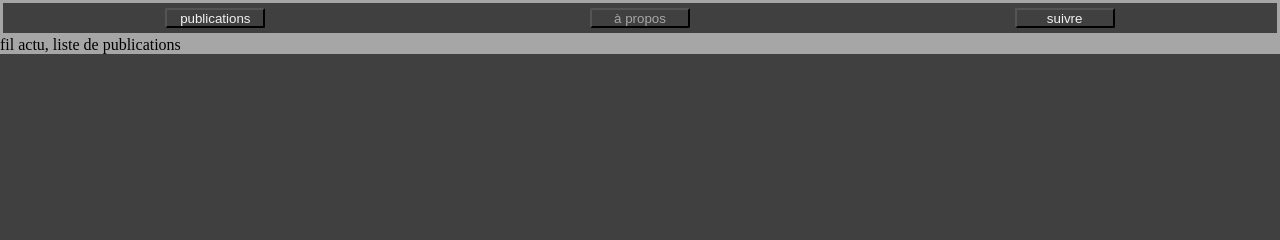
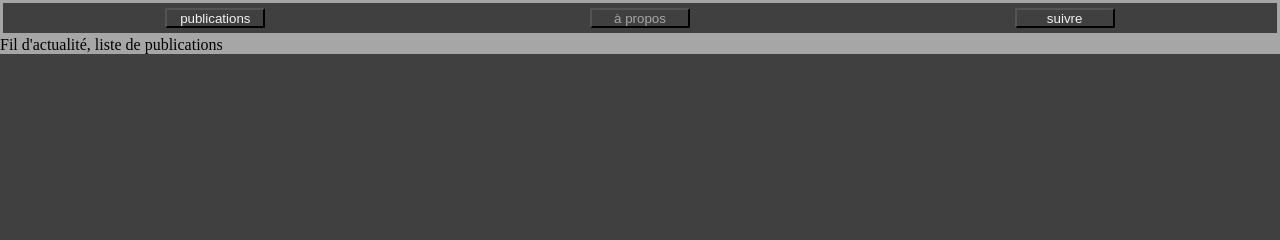
Before and after one commit to Zelkins10/projet-web-Le-Reseau, a PHP site: page /profil.php?pseudo=1 in a window 1280 px wide. Shown: the part 104-344 px from the top of the page. Run offline with PHP 8.4, Linux system fonts and the light colour scheme; data that the repository does not hold is empty.

Commit message:
Modifications mineures

```diff
--- a/profil.php
+++ b/profil.php
@@ -37,7 +37,7 @@
 
         <!--partie fil d'actualité-->
         <div class="fil">
-            fil actu, liste de publications
+            Fil d'actualité, liste de publications
             <?php
                 $reponse = $bdd->query('SELECT * FROM IMAC_Publication WHERE id_IMAC_Utilisateur="'.$id_utilisateur.'"');
                 while ($donnees = $reponse->fetch()) {
```
